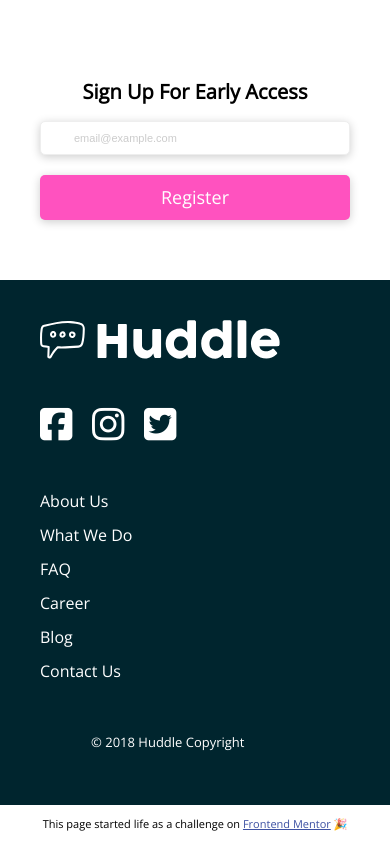
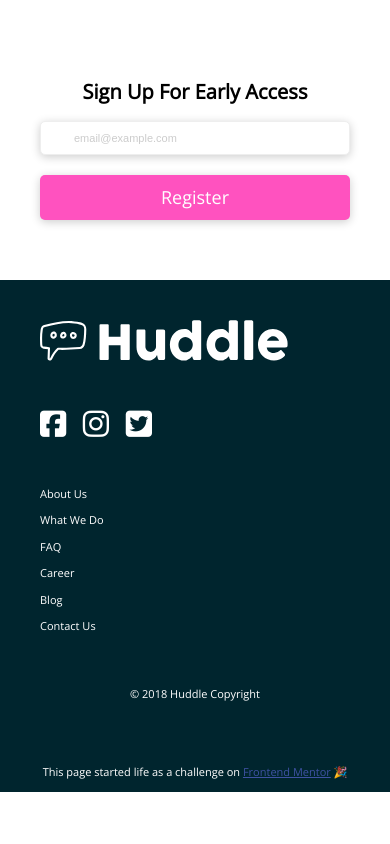
Before and after one commit to SergioHeynes/Website-Huddle-singleColumn, a website: page app/index.html in a window 390 px wide. Shown: the part 638-1482 px from the top of the page. After the commit the page ends 1430 px from the top, so only its background shows below. Drawn offline with nearby package versions, Linux system fonts and the light colour scheme.

Commit message:
Complete mobile version of footer section.

```diff
--- a/app/assets/styles/modules/_attribution.scss
+++ b/app/assets/styles/modules/_attribution.scss
@@ -1,2 +1,12 @@
-.attribution { font-size: 11px; text-align: center; }
-.attribution a { color: hsl(228, 45%, 44%); }
+.attribution {
+    font-size: 11px;
+    text-align: center;
+    color: $color-white;
+    margin: 0;
+    padding: 1.1rem;
+    background-color: $color-darkCyan;
+}
+
+.attribution a {
+    color: hsl(228, 45%, 44%);
+}
--- a/app/assets/styles/modules/_footer.scss
+++ b/app/assets/styles/modules/_footer.scss
@@ -4,106 +4,136 @@
     padding: 4rem 8rem;
     text-align: right;
 
+
     display: flex;
-    flex-wrap: wrap;
     justify-content: space-between;
     align-items: center;
+    flex-wrap: wrap;
     align-content: space-between;
 
-    @include respond(tab-port) {
-        padding: 4rem 4rem;
-        text-align: left;
+    @include respond(tab-land) {
+        flex-direction: column;
+        flex-wrap: unset;
+    }
 
-        flex-direction: column;
-        align-content: flex-start;
+    @include respond(phone) {
+        padding: 2rem 4rem;
+
+        align-items: flex-start;
+    }
+
+    &__flex-item-1 {
+        flex: 0 0 25%;
+        margin: 2rem 0;
+
+        @include respond(tab-land) {
+            flex-direction: column;
+            flex-wrap: unset;
+        }
+
+        @include respond(tab-port) {
+            order: -1;
+        }
+    }
+
+    &__flex-item-2 {
+        flex: 0 0 75%;
+
+        margin: 2rem 0;
+
+        @include respond(tab-port) {
+            order: 1;
+        }
+    }
+
+    &__flex-item-3 {
+        flex: 0 0 25%;
+
+        margin: 2rem 0;
+
+        @include respond(tab-port) {
+            order: 0;
+        }
+    }
+
+    &__flex-item-4 {
+        flex: 0 0 75%;
+
+        margin: 2rem 0;
+
+        @include respond(tab-port) {
+            order: 2;
+            align-self: center;
+        }
     }
 
     &__logo-image {
-        flex: 0 0 20%;
-        align-self: center;
+        width: 100%;
+        height: auto;
 
-        margin-right: 5%;
-
-        @include respond(tab-port) {
-            order: -2;
-
-            margin-bottom: 3.7rem;
+        @include respond(tab-land) {
+            width: 80%;
         }
     }
 
     &__nav-primary {
-        flex: 0 0 60%;
-        font-size: 1.6rem;
-        align-self: center;
-        justify-self: flex-end;
 
-        @include respond(tab-port) {
-            flex: 1;
-
-            align-self: flex-start;
-            margin: 0;
-            margin-bottom: 3.7rem;
-            order: 1;
-        }
     }
 
     &__nav-primary-list {
+        margin: 0;
+        padding: 0;
         list-style: none;
-        padding: 0;
-        margin: 0;
+
+        @include respond(phone) {
+            text-align: left;
+        }
     }
 
     &__nav-primary-item {
         display: inline-block;
-        margin-left: 6rem;
+        font-size: 1.1rem;
+
+        &:not(:first-child) {
+            margin-left: 4rem;
+
+            @include respond(phone) {
+                margin-left: 0;
+            }
+        }
 
         @include respond(tab-port) {
             display: block;
-            margin-top: 0;
-            margin-right: 0;
-            margin-left: 0;
 
             &:not(:last-child) {
                 margin-bottom: 1rem;
             }
         }
+
     }
 
     &__nav-primary-link {
         text-decoration: none;
-        color: currentColor;
+        color: $color-white;
     }
 
     &__nav-social-media {
-        flex: 0 0 20%;
-        font-size: 3.7rem;
-        margin-right: 5%;
-        align-self: center;
 
-        @include respond(tab-port) {
-            margin: 0;
-
-            order: -1;
-            align-self: flex-start;
-        }
     }
 
     &__nav-social-media-list {
+        margin: 0;
+        padding: 0;
         list-style: none;
-        padding: 0;
-
-        @include respond(tab-port) {
-            margin-top: 0;
-        }
     }
 
     &__nav-social-media-item {
         display: inline-block;
+        font-size: 3rem;
 
         &:not(:first-child) {
-            margin-left: 1rem;
+            margin-left: 1.4rem;
         }
-
     }
 
     &__nav-social-media-link {
@@ -111,11 +141,11 @@
     }
 
     &__legal {
-        flex: 0 0 60%;
-        font-size: 1.3rem;
+        font-size: 1.4rem;
 
-        align-self: center;
-        order: 2;
+        @include respond(phone) {
+            font-size: 1.1rem;
+        }
     }
 
 }
--- a/app/index.html
+++ b/app/index.html
@@ -47,9 +47,9 @@
 
   <footer class="footer">
 
-    <img src="assets/images/logo-white.svg" alt="Huddle logo" class="footer__logo-image">
+    <img src="assets/images/logo-white.svg" alt="Huddle logo" class="footer__logo-image footer__flex-item-1">
 
-    <nav class="footer__nav-primary">
+    <nav class="footer__nav-primary footer__flex-item-2">
       <ul class="footer__nav-primary-list">
         <li class="footer__nav-primary-item"><a href="#" class="footer__nav-primary-link">About Us</a></li>
         <li class="footer__nav-primary-item"><a href="#" class="footer__nav-primary-link">What We Do</a></li>
@@ -60,7 +60,7 @@
       </ul>
     </nav>
 
-    <nav class="footer__nav-social-media">
+    <nav class="footer__nav-social-media footer__flex-item-3">
       <ul class="footer__nav-social-media-list">
         <li class="footer__nav-social-media-item"><a href="#" class="footer__nav-social-media-link"></a><i class="fab fa-facebook-square"></i></li>
         <li class="footer__nav-social-media-item"><a href="#" class="footer__nav-social-media-link"></a><i class="fab fa-instagram"></i></li>
@@ -68,7 +68,7 @@
       </ul>
     </nav>
 
-    <div class="footer__legal">
+    <div class="footer__legal footer__flex-item-4">
       <p>&copy; 2018 Huddle Copyright</p>
     </div>
     </div>
```
Also changed, not shown: app/temp/styles/main.css.
